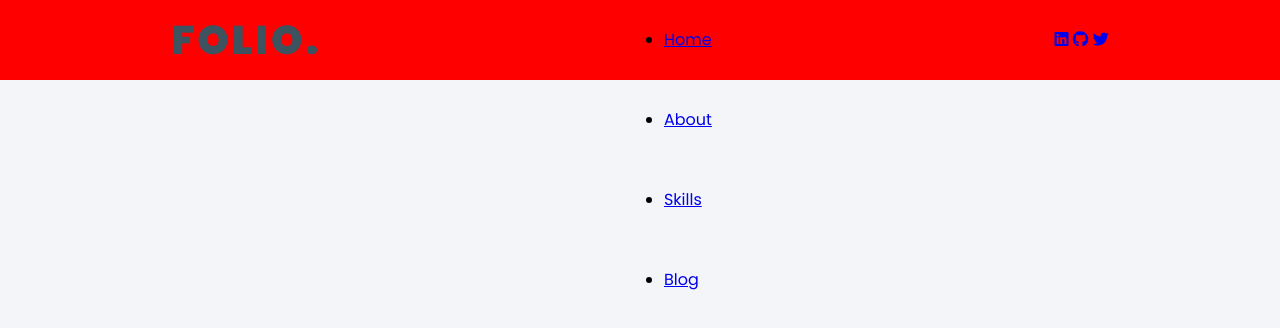
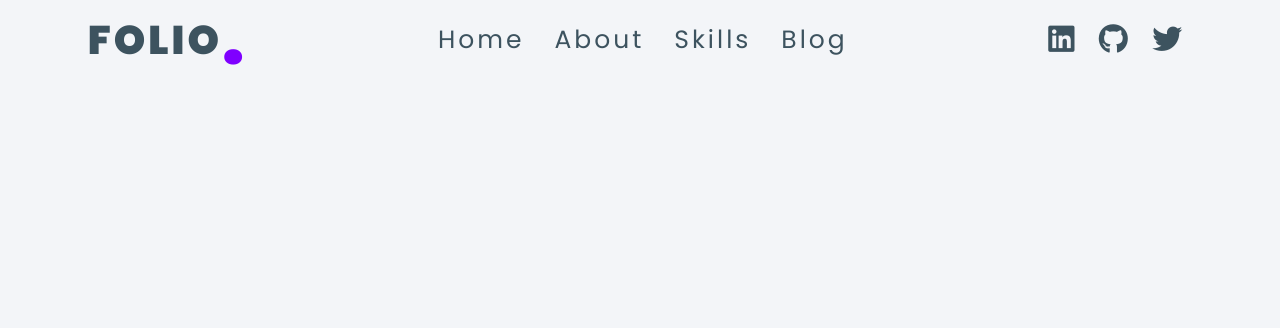
Before and after one commit to DananjayaFernando98/100-Projects-of-Portfolio---001-Project, a plain HTML site: page index.html in a window 1280 px wide. Drawn offline with Linux system fonts and the light colour scheme.

Commit message:
Finish Navbar coding

```diff
--- a/index.html
+++ b/index.html
@@ -12,7 +12,7 @@
 <body>
     <div class="container">
         <nav>
-            <div class="logo">folio.</div>
+            <div class="logo">folio<b>.</b></div>
             <ul class="navItems">
                 <li><a href="#">Home</a></li>
                 <li><a href="#">About</a></li>
--- a/style.css
+++ b/style.css
@@ -25,7 +25,10 @@ nav{
     height: 80px;
     line-height: 80px;
     z-index: 111;
-    background-color: red;
+}
+b{
+    font-size: 70px;
+    color: #7f00ff;
 }
 .logo{
     display: flex;
@@ -35,4 +38,28 @@ nav{
     letter-spacing: 3px;
     cursor: pointer;
     text-transform: uppercase;
+
 }
+.navItems{
+    display: flex;
+}
+.navItems li{
+    list-style: none;
+    margin: 0 15px;
+}
+.navItems li a{
+    font-size: 25px;
+    color: #3d535f;
+    letter-spacing: 3px;
+    text-decoration: none;
+    text-transform: capitalize;
+}
+.navItems li:hover a,
+.links a:hover{
+    color: #7f00ff;
+}
+.links a{
+    font-size: 30px;
+    color: #3d535f;
+    margin: 25px 10px;
+}
```
